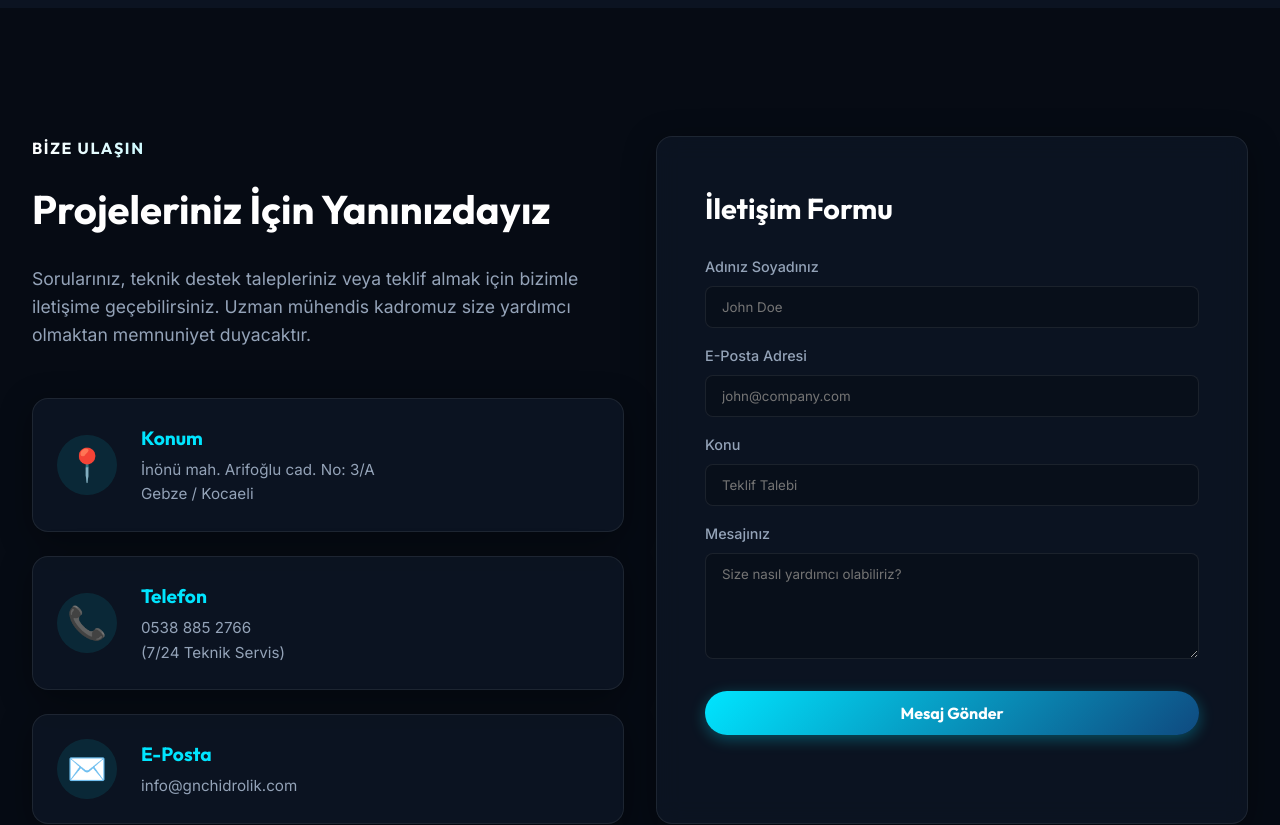
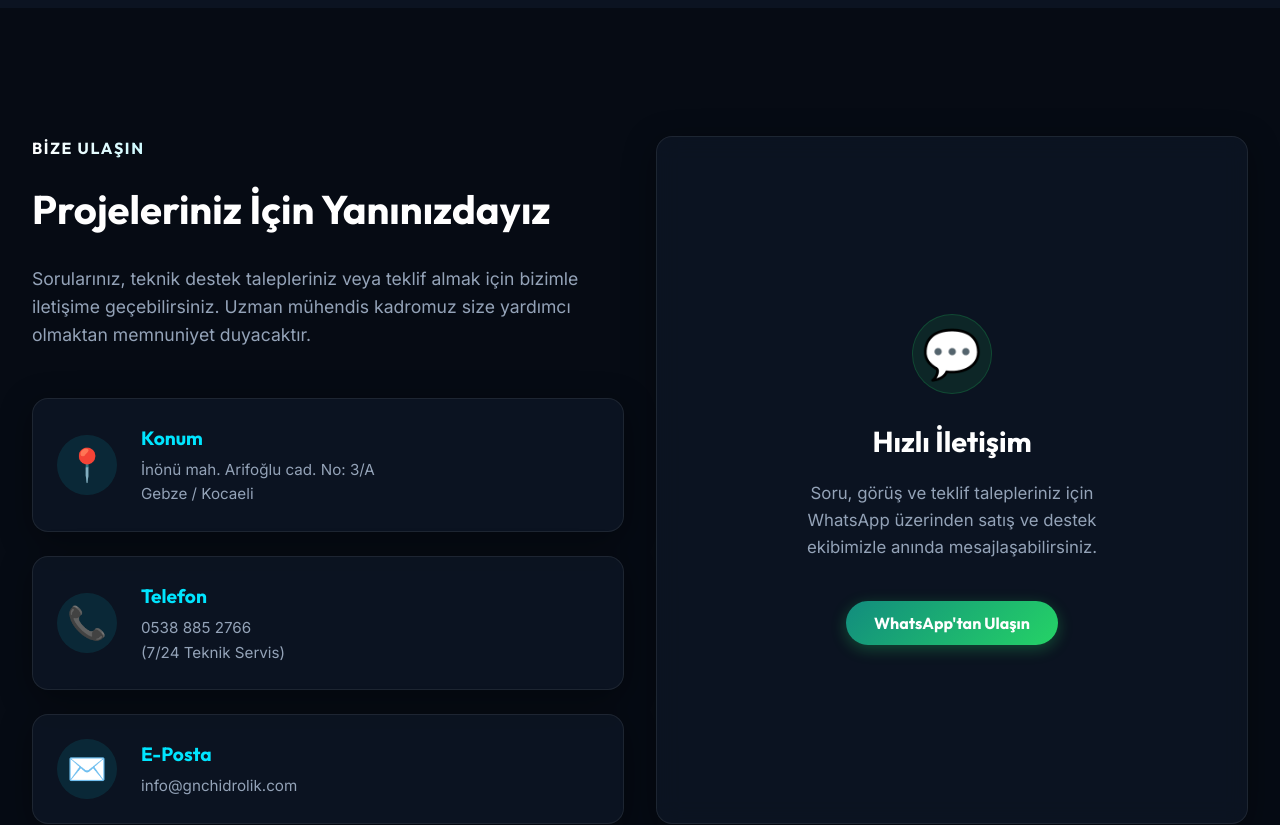
Before and after one commit to Muhammetalig/hidrolik, a Next.js app: page / in a window 1280 px wide. Shown: the part 2760-3585 px from the top of the page. Built offline with nearby package versions, Linux system fonts and the light colour scheme.

Commit message:
feat: replace contact form with whatsapp quick contact button

```diff
--- a/src/components/Contact.js
+++ b/src/components/Contact.js
@@ -36,27 +36,19 @@ export default function Contact() {
           </div>
         </div>
 
-        <div className="contact-form animate-fade-in-up delay-2 glass-panel">
-          <h3 style={{ fontSize: '1.8rem', marginBottom: '1.5rem' }}>İletişim Formu</h3>
-          <form style={{ display: 'flex', flexDirection: 'column', gap: '1rem' }} onSubmit={(e) => e.preventDefault()}>
-            <div className="form-group">
-              <label>Adınız Soyadınız</label>
-              <input type="text" placeholder="John Doe" />
-            </div>
-            <div className="form-group">
-              <label>E-Posta Adresi</label>
-              <input type="email" placeholder="john@company.com" />
-            </div>
-            <div className="form-group">
-              <label>Konu</label>
-              <input type="text" placeholder="Teklif Talebi" />
-            </div>
-            <div className="form-group">
-              <label>Mesajınız</label>
-              <textarea placeholder="Size nasıl yardımcı olabiliriz?" rows="5"></textarea>
-            </div>
-            <button className="primary-btn" style={{ marginTop: '1rem' }}>Mesaj Gönder</button>
-          </form>
+        <div className="contact-whatsapp animate-fade-in-up delay-2 glass-panel" style={{ padding: '3rem', display: 'flex', flexDirection: 'column', justifyContent: 'center', alignItems: 'center', textAlign: 'center' }}>
+          <div style={{ backgroundColor: 'rgba(37, 211, 102, 0.1)', width: '80px', height: '80px', borderRadius: '50%', display: 'flex', justifyContent: 'center', alignItems: 'center', marginBottom: '1.5rem', border: '1px solid rgba(37, 211, 102, 0.2)' }}>
+            <span style={{ fontSize: '3rem' }}>💬</span>
+          </div>
+          <h3 style={{ fontSize: '1.8rem', marginBottom: '1rem' }}>Hızlı İletişim</h3>
+          <p style={{ color: 'var(--text-secondary)', marginBottom: '2.5rem', fontSize: '1.05rem', maxWidth: '350px' }}>
+            Soru, görüş ve teklif talepleriniz için WhatsApp üzerinden satış ve destek ekibimizle anında mesajlaşabilirsiniz.
+          </p>
+          <a href="https://wa.me/905388852766?text=Merhaba,%20web%20sitenizden%20ulaşıyorum.%20Bilgi%20almak%20istiyorum." target="_blank" rel="noopener noreferrer">
+            <button className="primary-btn" style={{ display: 'flex', alignItems: 'center', gap: '10px', background: 'linear-gradient(135deg, #128C7E, #25D366)', boxShadow: '0 4px 15px rgba(37, 211, 102, 0.3)' }}>
+              WhatsApp'tan Ulaşın
+            </button>
+          </a>
         </div>
       </div>
 
```
